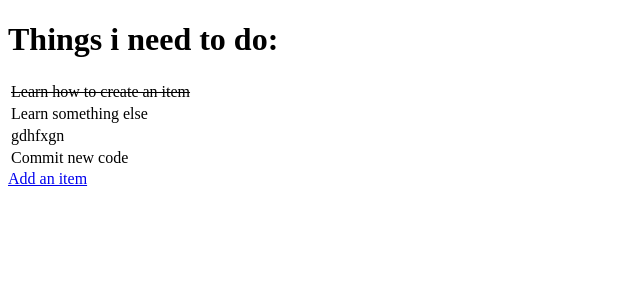
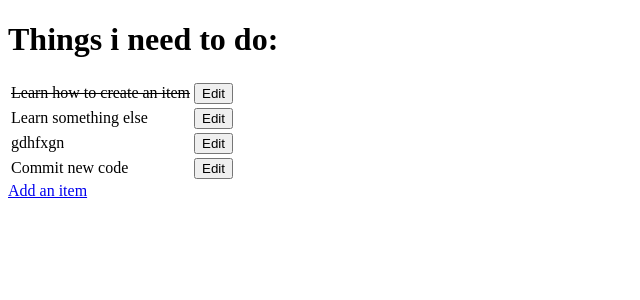
Before and after one commit to AlexanderMarriott/ci-hello-django, a Django app: page / in a window 1280 px wide. Shown: the top 300 px of the page, without its empty margins (0-640 px from the left). Run offline with Django 3.2, Linux system fonts and the light colour scheme; data comes from the database, SQL or seed files in the repository.

Commit message:
added edit button to tasks

```diff
--- a/todo/templates/todo/add_item.html
+++ b/todo/templates/todo/add_item.html
@@ -8,7 +8,7 @@
   <body>
     <h1>Add a Todo item:</h1>
     <form method="POST" action="add">
-      {% csrf_token %} {{ form }}
+      {% csrf_token %} {{ form.as_p }}
       <div>
         <p><button type="submit">Add Item</button></p>
       </div>
--- a/todo/templates/todo/todo_list.html
+++ b/todo/templates/todo/todo_list.html
@@ -15,6 +15,11 @@
         {% else %}
         <td>{{ item.name }}</td>
         {% endif %}
+        <td>
+          <a href="/edit/{{ item.id }}">
+            <button>Edit</button>
+          </a>
+        </td>
       </tr>
       {% empty %}
       <tr>
```
